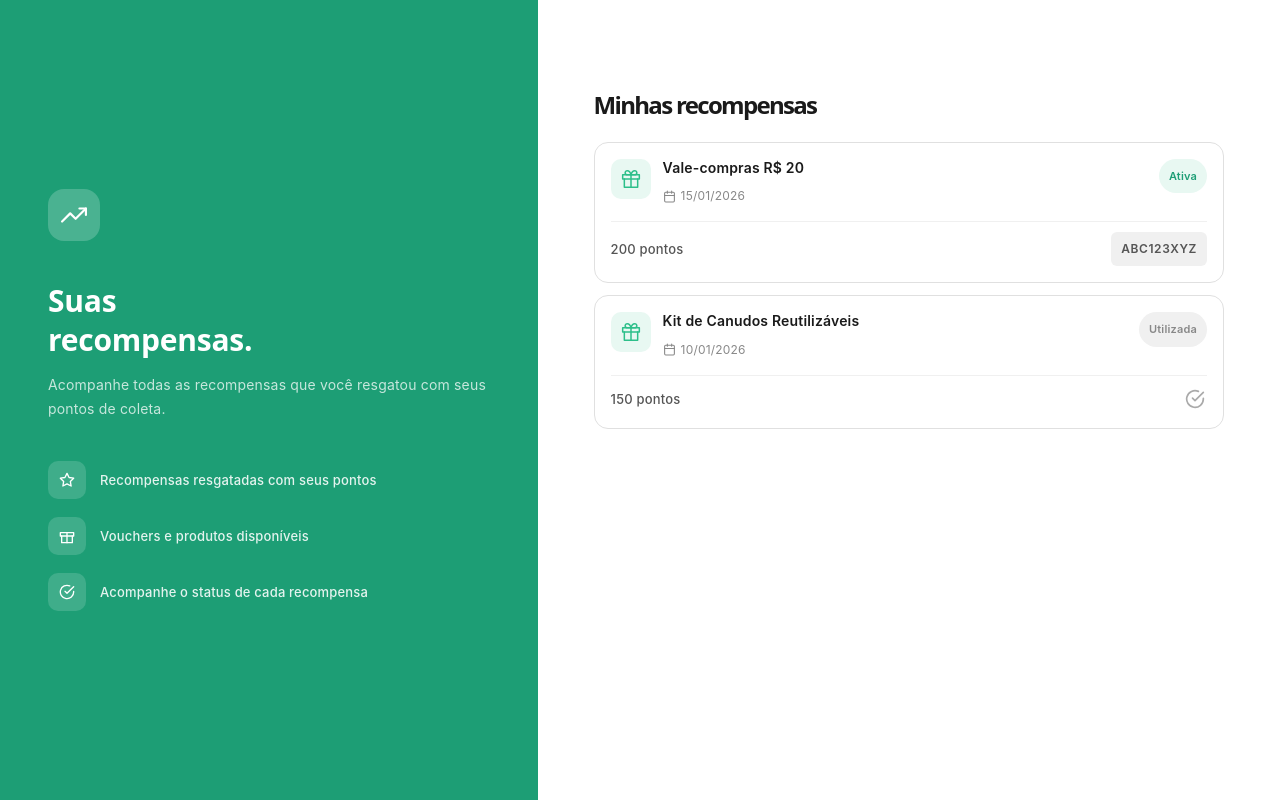
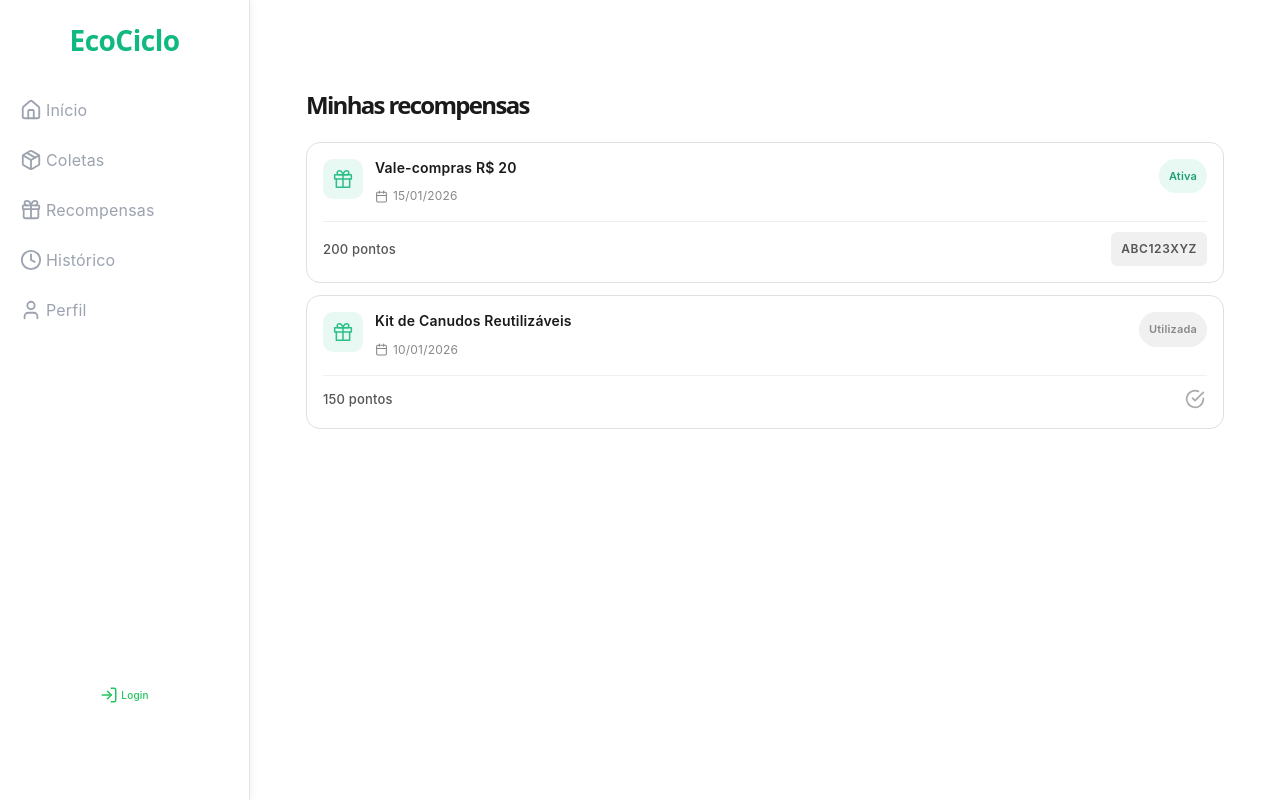
Before and after one commit to Rodrigo-Dourad0/EcoCiclo-FrontEnd, a React (Vite) app in the folder ecociclo/: page /minhas-recompensas in a window 1280 px wide. Built offline with nearby package versions, Linux system fonts and the light colour scheme.

Commit message:
feat: adiciona acesso a MinhasRecompensas e integra Navbar

```diff
--- a/ecociclo/src/modules/rewards/pages/MinhasRecompensas.jsx
+++ b/ecociclo/src/modules/rewards/pages/MinhasRecompensas.jsx
@@ -1,8 +1,10 @@
 import "../styles/MinhasRecompensas.css";
 import useMinhasRecompensas from "../hooks/useMinhasRecompensas";
+import { Navigation } from "../../../shared/components/Navigation/Navigation";
 
 export default function MinhasRecompensas() {
   const { recompensas } = useMinhasRecompensas();
+
 
   const CardRecompensa = ({ recompensa }) => (
     <div className="mr-card">
@@ -53,7 +55,8 @@ export default function MinhasRecompensas() {
   );
 
   return (
-    <>
+  <div className="mr-page">
+    <Navigation />
       {/* MOBILE / TABLET */}
       <div className="mr-screen">
         <div className="mr-header">
@@ -83,45 +86,6 @@ export default function MinhasRecompensas() {
 
       {/* DESKTOP */}
       <div className="mr-desktop">
-        <div className="mr-desktop-left">
-          <div className="mr-desktop-logo">
-            <svg viewBox="0 0 24 24" xmlns="http://www.w3.org/2000/svg">
-              <polyline points="23 6 13.5 15.5 8.5 10.5 1 18" />
-              <polyline points="17 6 23 6 23 12" />
-            </svg>
-          </div>
-          <h2>Suas<br />recompensas.</h2>
-          <p>Acompanhe todas as recompensas que você resgatou com seus pontos de coleta.</p>
-          <div className="mr-desktop-features">
-            <div className="mr-desktop-feature">
-              <div className="mr-desktop-feature-icon">
-                <svg viewBox="0 0 24 24" xmlns="http://www.w3.org/2000/svg">
-                  <polygon points="12 2 15.09 8.26 22 9.27 17 14.14 18.18 21.02 12 17.77 5.82 21.02 7 14.14 2 9.27 8.91 8.26 12 2" />
-                </svg>
-              </div>
-              <span>Recompensas resgatadas com seus pontos</span>
-            </div>
-            <div className="mr-desktop-feature">
-              <div className="mr-desktop-feature-icon">
-                <svg viewBox="0 0 24 24" xmlns="http://www.w3.org/2000/svg">
-                  <polyline points="20 12 20 22 4 22 4 12" />
-                  <rect x="2" y="7" width="20" height="5" />
-                  <line x1="12" y1="22" x2="12" y2="7" />
-                </svg>
-              </div>
-              <span>Vouchers e produtos disponíveis</span>
-            </div>
-            <div className="mr-desktop-feature">
-              <div className="mr-desktop-feature-icon">
-                <svg viewBox="0 0 24 24" xmlns="http://www.w3.org/2000/svg">
-                  <path d="M22 11.08V12a10 10 0 1 1-5.93-9.14" />
-                  <polyline points="22 4 12 14.01 9 11.01" />
-                </svg>
-              </div>
-              <span>Acompanhe o status de cada recompensa</span>
-            </div>
-          </div>
-        </div>
 
         <div className="mr-desktop-right">
           <h1>Minhas recompensas</h1>
@@ -141,6 +105,7 @@ export default function MinhasRecompensas() {
           </div>
         </div>
       </div>
-    </>
+
+     </div>
   );
 }
--- a/ecociclo/src/modules/rewards/pages/Recompensas.jsx
+++ b/ecociclo/src/modules/rewards/pages/Recompensas.jsx
@@ -1,4 +1,5 @@
 import React from 'react'
+import { useNavigate } from 'react-router-dom'
 import { Gift, Lock, Check, Leaf, Bell } from 'lucide-react'
 import '../styles/Recompensas.css'
 import { Navigation } from '../../../shared/components/Navigation/Navigation.jsx'
@@ -8,6 +9,8 @@ import { Navigation } from '../../../shared/components/Navigation/Navigation.jsx
  * recompensas disponíveis e histórico de resgates (dados mockados).
  */
 function Recompensas() {
+
+  const navigate = useNavigate()
 
   /* ── Dados mockados ──────────────────────────── */
   const pontosAtuais = 1250
@@ -104,11 +107,33 @@ function Recompensas() {
 
           {/* Top Header */}
           <header className="rw-top-header">
-            <h2 className="rw-top-title">Recompensas</h2>
-            <button className="rw-icon-button">
-              <Bell size={20} />
-            </button>
-          </header>
+              <h2 className="rw-top-title">Recompensas</h2>
+
+              <div style={{ display: 'flex', gap: '8px' }}>
+
+               {/*botão provisório para acesso da tela Minhas Recompensas */}
+               <button
+                  className="rw-icon-button"
+                  onClick={() => navigate('/minhas-recompensas')}
+                  style={{
+                    fontSize: '12px',
+                    padding: '6px 10px',
+                    border: '1px solid #22C55E',
+                    borderRadius: '8px',
+                    color: '#22C55E',
+                    background: 'transparent',
+                    cursor: 'pointer'
+                  }}
+                >
+                   Minhas recompensas
+                </button>
+
+                <button className="rw-icon-button">
+                  <Bell size={20} />
+                </button>
+
+              </div>
+        </header>
 
           {/* Saudação */}
           <section className="rw-greeting">
--- a/ecociclo/src/modules/rewards/styles/MinhasRecompensas.css
+++ b/ecociclo/src/modules/rewards/styles/MinhasRecompensas.css
@@ -12,18 +12,18 @@ body {
   font-family: 'Inter', sans-serif;
   background-color: #F2F2F2;
   min-height: 100vh;
-  display: flex;
-  justify-content: center;
-  align-items: flex-start;
   overflow-x: clip;
 }
 
-/* ========================
-   MOBILE — layout original
-   ======================== */
+/* Mobile - Layout original (Mobile First)*/
 
 .mr-desktop {
   display: none;
+}
+
+.mr-page {
+  display: flex;
+  min-height: 100vh;
 }
 
 .mr-screen {
@@ -34,7 +34,7 @@ body {
   flex-direction: column;
 }
 
-/* HEADER */
+/* estilos do Header*/
 .mr-header {
   display: flex;
   align-items: center;
@@ -246,9 +246,7 @@ body {
   color: #AAAAAA;
 }
 
-/* ========================
-   TABLET (600px – 1023px)
-   ======================== */
+/* Tablet (600px – 1023px) */
 @media (min-width: 600px) and (max-width: 1023px) {
 
   body {
@@ -288,9 +286,7 @@ body {
   }
 }
 
-/* ========================
-   DESKTOP (1024px+)
-   ======================== */
+/* Desktop ( acima de 1024px)*/
 @media (min-width: 1024px) {
 
   body {
@@ -305,97 +301,14 @@ body {
 
   .mr-desktop {
     display: flex;
-    width: 100%;
-    height: 100vh;
-    overflow: clip;
-  }
-
-  .mr-desktop-left {
-    width: 42%;
-    background-color: #1D9E75;
-    display: flex;
-    flex-direction: column;
-    justify-content: center;
-    padding: 60px 48px;
-  }
-
-  .mr-desktop-logo {
-    width: 52px;
-    height: 52px;
-    background: rgba(255, 255, 255, 0.2);
-    border-radius: 16px;
-    display: flex;
-    align-items: center;
-    justify-content: center;
-    margin-bottom: 40px;
-  }
-
-  .mr-desktop-logo svg {
-    width: 26px;
-    height: 26px;
-    stroke: white;
-    fill: none;
-    stroke-width: 2;
-    stroke-linecap: round;
-    stroke-linejoin: round;
-  }
-
-  .mr-desktop-left h2 {
-    font-size: 30px;
-    font-weight: 700;
-    color: #ffffff;
-    line-height: 1.3;
-    margin-bottom: 14px;
-  }
-
-  .mr-desktop-left p {
-    font-size: 14px;
-    color: rgba(255, 255, 255, 0.75);
-    line-height: 1.7;
-    margin-bottom: 40px;
-  }
-
-  .mr-desktop-features {
-    display: flex;
-    flex-direction: column;
-    gap: 18px;
-  }
-
-  .mr-desktop-feature {
-    display: flex;
-    align-items: center;
-    gap: 14px;
-  }
-
-  .mr-desktop-feature-icon {
-    width: 38px;
-    height: 38px;
-    background: rgba(255, 255, 255, 0.15);
-    border-radius: 10px;
-    display: flex;
-    align-items: center;
-    justify-content: center;
-    flex-shrink: 0;
-  }
-
-  .mr-desktop-feature-icon svg {
-    width: 16px;
-    height: 16px;
-    stroke: white;
-    fill: none;
-    stroke-width: 2;
-    stroke-linecap: round;
-    stroke-linejoin: round;
-  }
-
-  .mr-desktop-feature span {
-    font-size: 13px;
-    font-weight: 500;
-    color: rgba(255, 255, 255, 0.88);
+    flex: 1;
+    min-height: 100vh;
+    overflow: hidden;
   }
 
   .mr-desktop-right {
-    width: 58%;
+    flex: 1;
+    width: 100%;
     background-color: #ffffff;
     display: flex;
     flex-direction: column;
```
